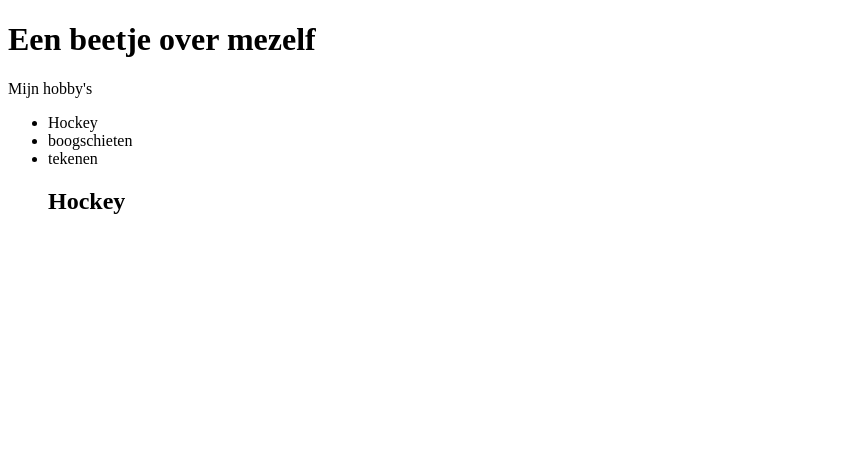
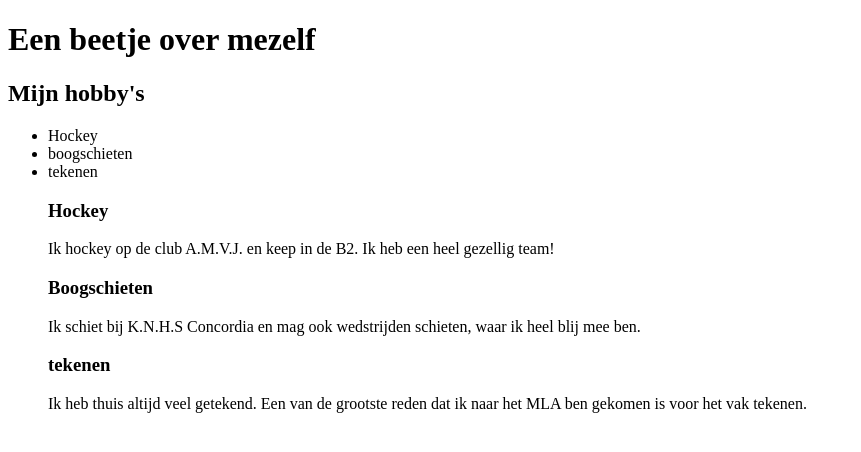
Before and after one commit to sORSHAOA/1e-site, a plain HTML site: page Index.html in a window 1280 px wide. Shown: the whole page, without its empty margins (0-861 px from the left). Drawn offline with Linux system fonts and the light colour scheme.

Commit message:
Vertellen over mijn hobby’s

```diff
--- a/Index.html
+++ b/Index.html
@@ -6,14 +6,21 @@
 <body>
 
 <h1>Een beetje over mezelf</h1>
-<p>Mijn hobby's</p>
+<h2>Mijn hobby's</h2>
 
 <ul>
 <li>Hockey</li>
 <li>boogschieten</li>
 <li>tekenen</li>
 
-<h2>Hockey</h2>
+<h3>Hockey</h3>
+<p2> Ik hockey op de club A.M.V.J. en keep in de B2. Ik heb een heel gezellig team!</p2>
+
+ <h3>Boogschieten</h3>
+  <p3>Ik schiet bij K.N.H.S Concordia en mag ook wedstrijden schieten, waar ik heel blij mee ben.</p3>
+
+  <h3>tekenen</h3>
+  <p4>Ik heb thuis altijd veel getekend. Een van de grootste reden dat ik naar het MLA ben gekomen is voor het vak tekenen.</p4>
 
 
 </body>
```
